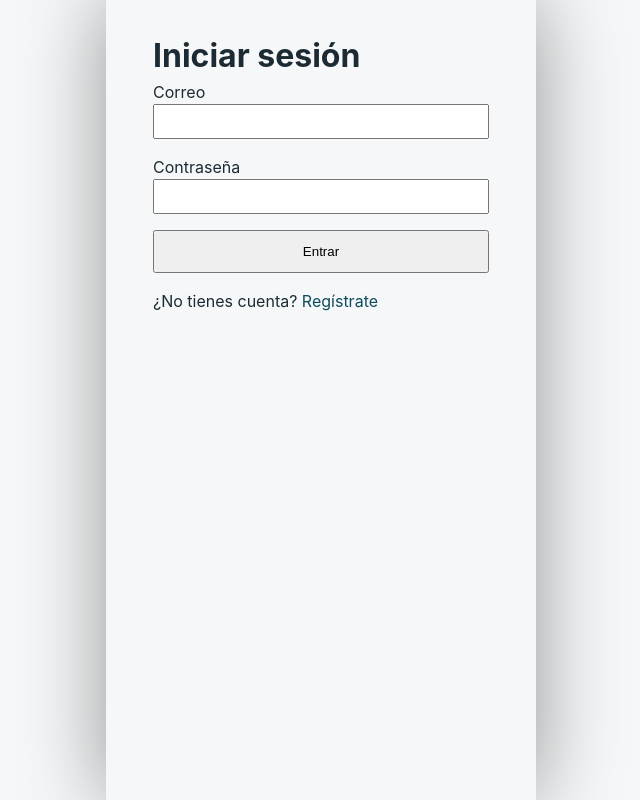
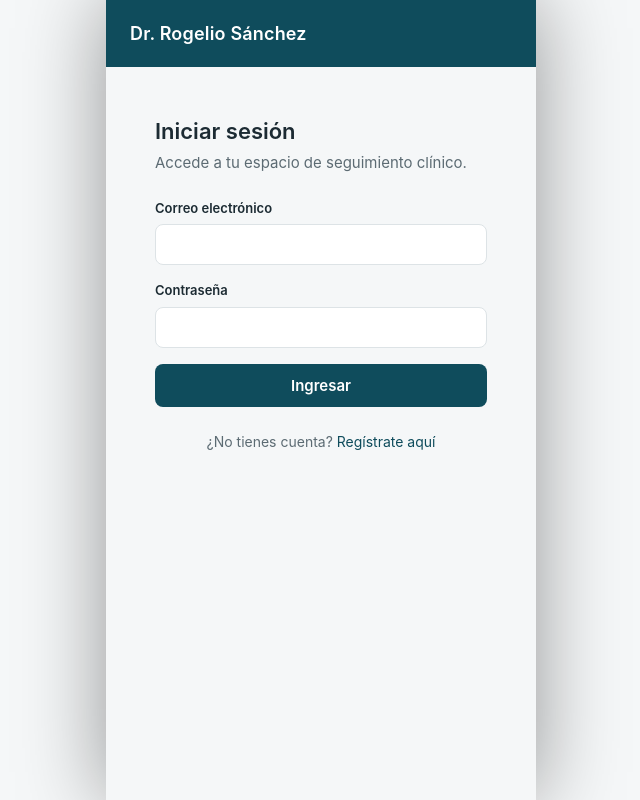
Before and after one commit to drjrsg79-png/Docrogeliosanchez, a React (Vite) app: page /login in a window 1280 px wide. Shown: the whole page, without its empty margins (319-959 px from the left). Built offline with nearby package versions, Linux system fonts and the light colour scheme.

Commit message:
Refactor Login component layout and styles

```diff
--- a/src/pages/Login.jsx
+++ b/src/pages/Login.jsx
@@ -41,37 +41,41 @@ export default function Login() {
   }
 
   return (
-    <div style={{ padding: '2rem', maxWidth: '400px', margin: '0 auto' }}>
-      <h1>Iniciar sesión</h1>
+    <div className="page">
+      <div className="header">
+        <div className="header-title">Dr. Rogelio Sánchez</div>
+      </div>
+      <div className="auth-container">
+        <h1 className="page-title">Iniciar sesión</h1>
+        <p className="page-subtitle">Accede a tu espacio de seguimiento clínico.</p>
         <form onSubmit={handleLogin}>
-        <div style={{ marginBottom: '1rem' }}>
-          <label>Correo</label>
+          <div className="field">
+            <label>Correo electrónico</label>
             <input
               type="email"
               value={email}
               onChange={(e) => setEmail(e.target.value)}
               required
-            style={{ width: '100%', padding: '0.5rem' }}
             />
           </div>
-        <div style={{ marginBottom: '1rem' }}>
+          <div className="field">
             <label>Contraseña</label>
             <input
               type="password"
               value={password}
               onChange={(e) => setPassword(e.target.value)}
               required
-            style={{ width: '100%', padding: '0.5rem' }}
             />
           </div>
-        {error && <p style={{ color: 'red' }}>{error}</p>}
-        <button type="submit" disabled={loading} style={{ width: '100%', padding: '0.75rem' }}>
-          {loading ? 'Entrando...' : 'Entrar'}
+          {error && <div className="alert-error">{error}</div>}
+          <button type="submit" className="btn btn-primary" disabled={loading}>
+            {loading ? 'Ingresando...' : 'Ingresar'}
           </button>
         </form>
-      <p style={{ marginTop: '1rem' }}>
-        ¿No tienes cuenta? <Link to="/register">Regístrate</Link>
+        <p className="footer-link">
+          ¿No tienes cuenta? <Link to="/register">Regístrate aquí</Link>
         </p>
+      </div>
     </div>
   )
 }
```
Lines whose indentation alone changed are shown as unchanged.
